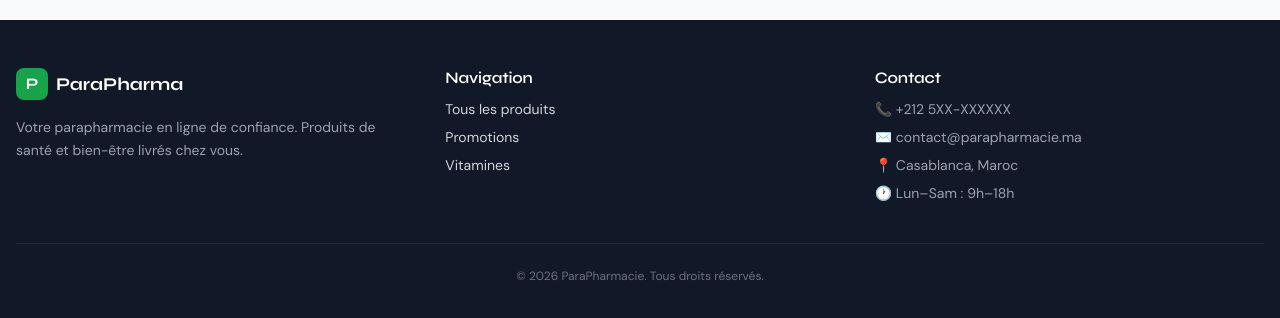
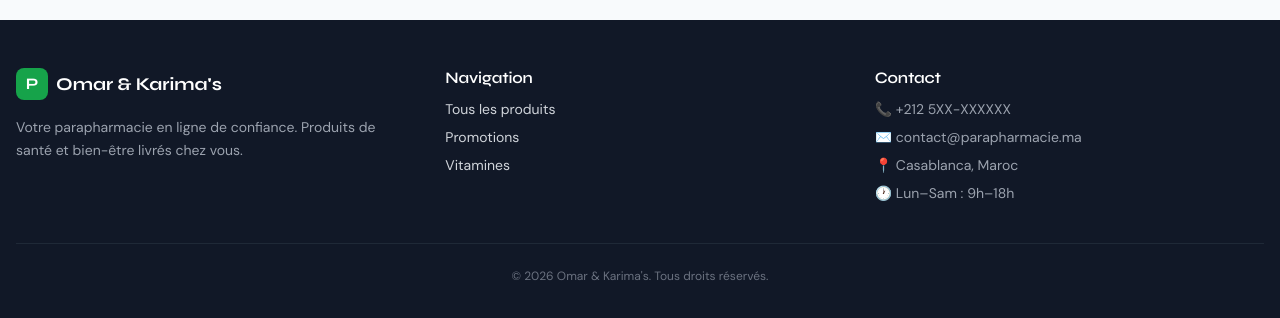
Before and after one commit to Blaze-73/parapharmacy-frontend, a React (Vite) app: page / in a window 1280 px wide. Shown: the part 6314-6632 px from the top of the page. Built offline with nearby package versions, Linux system fonts and the light colour scheme.

Commit message:
deployment patches

```diff
--- a/src/api/mockData.js
+++ b/src/api/mockData.js
@@ -32,8 +32,8 @@ const PRODUITS = [
   { id: 20, nom: 'Savon Surgras Naturel', slug: 'savon-surgras-naturel', marque: 'Uriage', categorie_id: 6, categorie: CATEGORIES[5], prix: 65, prix_effectif: 65, en_solde: false, en_vedette: false, en_stock: true, stock: 150, actif: true, note: 4.7, nb_avis: 210, description: 'Savon surgras enrichi en beurre de karité et huile d\'amande douce. Nettoie en respectant les peaux sèches et sensibles.', images: [], image: null, created_at: '2025-08-20T10:00:00Z' },
   { id: 21, nom: 'Barre Protéinée Amande-Chocolat', slug: 'barre-proteinee-amande-chocolat', marque: 'Pileje', categorie_id: 7, categorie: CATEGORIES[6], prix: 45, prix_effectif: 45, en_solde: false, en_vedette: false, en_stock: true, stock: 200, actif: true, note: 4.3, nb_avis: 198, description: 'Barre protéinée riche en fibres, sans sucres ajoutés. 15g de protéines par barre, parfaite en collation post-sport.', images: [], image: null, created_at: '2025-12-15T10:00:00Z' },
   { id: 22, nom: 'Collagène Marin Pur', slug: 'collagene-marin-pur', marque: 'Arkopharma', categorie_id: 7, categorie: CATEGORIES[6], prix: 350, prix_effectif: 350, en_solde: false, en_vedette: true, en_stock: true, stock: 33, actif: true, note: 4.5, nb_avis: 142, description: 'Collagène marin hydrolysé pure à 100% pour la beauté de la peau, la santé des cheveux et des ongles. Saveur neutre.', images: [], image: null, created_at: '2025-12-20T10:00:00Z' },
-  { id: 23, nom: 'Kit Premiers Soins Urgence', slug: 'kit-premiers-soins-urgence', marque: 'ParaPharma', categorie_id: 8, categorie: CATEGORIES[7], prix: 189, prix_effectif: 189, en_solde: false, en_vedette: false, en_stock: true, stock: 18, actif: true, note: 4.6, nb_avis: 73, description: 'Kit complet de premiers secours avec pansements, compresses stériles, désinfectant et ciseaux. Idéal pour la maison.', images: [], image: null, created_at: '2025-10-01T10:00:00Z' },
-  { id: 24, nom: 'Pansements Hydrocolloïdes', slug: 'pansements-hydrocolloides', marque: 'ParaPharma', categorie_id: 8, categorie: CATEGORIES[7], prix: 55, prix_effectif: 55, en_solde: false, en_vedette: false, en_stock: true, stock: 300, actif: true, note: 4.1, nb_avis: 38, description: 'Pansements hydrocolloïdes invisibles pour soigner les ampoules, cors et petites plaies. Protection étanche 48h.', images: [], image: null, created_at: '2025-09-10T10:00:00Z' },
+  { id: 23, nom: 'Kit Premiers Soins Urgence', slug: 'kit-premiers-soins-urgence', marque: "Omar & Karima's", categorie_id: 8, categorie: CATEGORIES[7], prix: 189, prix_effectif: 189, en_solde: false, en_vedette: false, en_stock: true, stock: 18, actif: true, note: 4.6, nb_avis: 73, description: 'Kit complet de premiers secours avec pansements, compresses stériles, désinfectant et ciseaux. Idéal pour la maison.', images: [], image: null, created_at: '2025-10-01T10:00:00Z' },
+  { id: 24, nom: 'Pansements Hydrocolloïdes', slug: 'pansements-hydrocolloides', marque: "Omar & Karima's", categorie_id: 8, categorie: CATEGORIES[7], prix: 55, prix_effectif: 55, en_solde: false, en_vedette: false, en_stock: true, stock: 300, actif: true, note: 4.1, nb_avis: 38, description: 'Pansements hydrocolloïdes invisibles pour soigner les ampoules, cors et petites plaies. Protection étanche 48h.', images: [], image: null, created_at: '2025-09-10T10:00:00Z' },
   { id: 25, nom: 'Eau Micellaire Démaquillante', slug: 'eau-micellaire-demaquillante', marque: 'La Roche-Posay', categorie_id: 1, categorie: CATEGORIES[0], prix: 175, prix_effectif: 158, prix_promo: 158, en_solde: true, remise: 10, en_vedette: false, en_stock: true, stock: 70, actif: true, note: 4.6, nb_avis: 432, description: 'Eau micellaire ultra-apaisante pour peaux sensibles. Démaquille et nettoie en un geste, sans rincer.', images: [], image: null, created_at: '2025-12-22T10:00:00Z' },
   { id: 26, nom: 'Soin Nuit Réparateur Visage', slug: 'soin-nuit-reparateur-visage', marque: 'Vichy', categorie_id: 1, categorie: CATEGORIES[0], prix: 310, prix_effectif: 310, en_solde: false, en_vedette: true, en_stock: true, stock: 22, actif: true, note: 4.7, nb_avis: 89, description: 'Soin nuit régénérant au resvératrol et à la vitamine C. Répare les signes de l\'âge pendant le sommeil.', images: [], image: null, created_at: '2025-12-28T10:00:00Z' },
   { id: 27, nom: 'Gommage Visage Doux Enzymatique', slug: 'gommage-visage-doux-enzymatique', marque: 'Avène', categorie_id: 1, categorie: CATEGORIES[0], prix: 195, prix_effectif: 195, en_solde: false, en_vedette: false, en_stock: true, stock: 48, actif: true, note: 4.4, nb_avis: 112, description: 'Gommage enzymatique doux aux particules de jojoba. Exfolie en douceur sans agresser, pour un teint lumineux.', images: [], image: null, created_at: '2026-01-02T10:00:00Z' },
@@ -48,16 +48,16 @@ const PRODUITS = [
   { id: 36, nom: 'Brushing Spray Thermo-Protecteur', slug: 'brushing-spray-thermo-protecteur', marque: 'L\'Oréal Professionnel', categorie_id: 4, categorie: CATEGORIES[3], prix: 155, prix_effectif: 155, en_solde: false, en_vedette: false, en_stock: true, stock: 62, actif: true, note: 4.5, nb_avis: 92, description: 'Spray thermo-protecteur pour brushing. Protège jusqu\'à 230°C tout en apportant volume et brillance.', images: [], image: null, created_at: '2026-01-03T10:00:00Z' },
   { id: 37, nom: 'Lait Solaire Après-Soleil', slug: 'lait-solaire-apres-soleil', marque: 'Avène', categorie_id: 5, categorie: CATEGORIES[4], prix: 195, prix_effectif: 165, prix_promo: 165, en_solde: true, remise: 15, en_vedette: false, en_stock: true, stock: 35, actif: true, note: 4.5, nb_avis: 78, description: 'Lait après-soleil apaisant à l\'eau thermale. Hydrate et prolonge le bronzage tout en calmant les picotements.', images: [], image: null, created_at: '2025-12-22T10:00:00Z' },
   { id: 38, nom: 'Stick Solaire Visage SPF50', slug: 'stick-solaire-visage-spf50', marque: 'Mustela', categorie_id: 5, categorie: CATEGORIES[4], prix: 168, prix_effectif: 168, en_solde: false, en_vedette: false, en_stock: true, stock: 30, actif: true, note: 4.3, nb_avis: 47, description: 'Stick solaire visage SPF50+ format poche. Application facile et précise pour les zones sensibles.', images: [], image: null, created_at: '2025-12-10T10:00:00Z' },
-  { id: 39, nom: 'Brosse à Dents Électrique Sonic', slug: 'brosse-dents-electrique-sonic', marque: 'ParaPharma', categorie_id: 6, categorie: CATEGORIES[5], prix: 450, prix_effectif: 380, prix_promo: 380, en_solde: true, remise: 16, en_vedette: true, en_stock: true, stock: 14, actif: true, note: 4.7, nb_avis: 92, description: 'Brosse à dents électrique sonique 5 modes. Technologie à 32 000 vibrations/min pour un nettoyage en profondeur.', images: [], image: null, created_at: '2026-01-06T10:00:00Z' },
-  { id: 40, nom: 'Dentifrice Blanchissant Charbon', slug: 'dentifrice-blanchissant-charbon', marque: 'ParaPharma', categorie_id: 6, categorie: CATEGORIES[5], prix: 85, prix_effectif: 85, en_solde: false, en_vedette: false, en_stock: true, stock: 180, actif: true, note: 4.0, nb_avis: 215, description: 'Dentifrice au charbon végétal actif et à la menthe fraîche. Blanchit les dents naturellement sans les agresser.', images: [], image: null, created_at: '2025-12-05T10:00:00Z' },
+  { id: 39, nom: 'Brosse à Dents Électrique Sonic', slug: 'brosse-dents-electrique-sonic', marque: "Omar & Karima's", categorie_id: 6, categorie: CATEGORIES[5], prix: 450, prix_effectif: 380, prix_promo: 380, en_solde: true, remise: 16, en_vedette: true, en_stock: true, stock: 14, actif: true, note: 4.7, nb_avis: 92, description: 'Brosse à dents électrique sonique 5 modes. Technologie à 32 000 vibrations/min pour un nettoyage en profondeur.', images: [], image: null, created_at: '2026-01-06T10:00:00Z' },
+  { id: 40, nom: 'Dentifrice Blanchissant Charbon', slug: 'dentifrice-blanchissant-charbon', marque: "Omar & Karima's", categorie_id: 6, categorie: CATEGORIES[5], prix: 85, prix_effectif: 85, en_solde: false, en_vedette: false, en_stock: true, stock: 180, actif: true, note: 4.0, nb_avis: 215, description: 'Dentifrice au charbon végétal actif et à la menthe fraîche. Blanchit les dents naturellement sans les agresser.', images: [], image: null, created_at: '2025-12-05T10:00:00Z' },
   { id: 41, nom: 'Mousse Nettoyante Visage', slug: 'mousse-nettoyante-visage', marque: 'Uriage', categorie_id: 6, categorie: CATEGORIES[5], prix: 155, prix_effectif: 140, prix_promo: 140, en_solde: true, remise: 10, en_vedette: false, en_stock: true, stock: 58, actif: true, note: 4.4, nb_avis: 77, description: 'Mousse nettoyante hydratante à l\'eau thermale. Nettoie en douceur sans dessécher la peau. Format 150ml.', images: [], image: null, created_at: '2026-01-01T10:00:00Z' },
   { id: 42, nom: 'Spiruline Bio Pure 500mg', slug: 'spiruline-bio-pure-500mg', marque: 'Arkopharma', categorie_id: 7, categorie: CATEGORIES[6], prix: 195, prix_effectif: 176, prix_promo: 176, en_solde: true, remise: 10, en_vedette: true, en_stock: true, stock: 85, actif: true, note: 4.4, nb_avis: 189, description: 'Spiruline bio pure française 500mg. Riche en fer, protéines et antioxydants naturels. 200 comprimés.', images: [], image: null, created_at: '2026-01-09T10:00:00Z' },
   { id: 43, nom: 'Mélatonine Action Rapide', slug: 'melatonine-action-rapide', marque: 'Forté Pharma', categorie_id: 7, categorie: CATEGORIES[6], prix: 135, prix_effectif: 135, en_solde: false, en_vedette: false, en_stock: true, stock: 100, actif: true, note: 4.5, nb_avis: 234, description: 'Mélatonine en comprimés orodispersibles 1mg. Aide à s\'endormir rapidement et à réguler le cycle du sommeil.', images: [], image: null, created_at: '2025-12-28T10:00:00Z' },
   { id: 44, nom: 'Charbon Végétal Actif Digestion', slug: 'charbon-vegetal-actif-digestion', marque: 'Pileje', categorie_id: 7, categorie: CATEGORIES[6], prix: 115, prix_effectif: 115, en_solde: false, en_vedette: false, en_stock: true, stock: 130, actif: true, note: 4.2, nb_avis: 156, description: 'Charbon végétal actif micronisé pour faciliter la digestion et réduire les ballonnements. 60 gélules.', images: [], image: null, created_at: '2025-12-20T10:00:00Z' },
-  { id: 45, nom: 'Thermomètre Infrarouge', slug: 'thermometre-infrarouge', marque: 'ParaPharma', categorie_id: 8, categorie: CATEGORIES[7], prix: 275, prix_effectif: 275, en_solde: false, en_vedette: false, en_stock: true, stock: 10, actif: true, note: 4.6, nb_avis: 145, description: 'Thermomètre infrarouge sans contact. Mesure précise en 1 seconde. Pour toute la famille, du nouveau-né à l\'adulte.', images: [], image: null, created_at: '2025-12-15T10:00:00Z' },
-  { id: 46, nom: 'Masques Chirurgicaux Lot 50', slug: 'masques-chirurgicaux-lot-50', marque: 'ParaPharma', categorie_id: 8, categorie: CATEGORIES[7], prix: 65, prix_effectif: 65, en_solde: false, en_vedette: false, en_stock: true, stock: 500, actif: true, note: 4.1, nb_avis: 678, description: 'Masques chirurgicaux type IIR, lot de 50. Certification CE, 3 couches de protection. Fabriqué en France.', images: [], image: null, created_at: '2025-12-10T10:00:00Z' },
+  { id: 45, nom: 'Thermomètre Infrarouge', slug: 'thermometre-infrarouge', marque: "Omar & Karima's", categorie_id: 8, categorie: CATEGORIES[7], prix: 275, prix_effectif: 275, en_solde: false, en_vedette: false, en_stock: true, stock: 10, actif: true, note: 4.6, nb_avis: 145, description: 'Thermomètre infrarouge sans contact. Mesure précise en 1 seconde. Pour toute la famille, du nouveau-né à l\'adulte.', images: [], image: null, created_at: '2025-12-15T10:00:00Z' },
+  { id: 46, nom: 'Masques Chirurgicaux Lot 50', slug: 'masques-chirurgicaux-lot-50', marque: "Omar & Karima's", categorie_id: 8, categorie: CATEGORIES[7], prix: 65, prix_effectif: 65, en_solde: false, en_vedette: false, en_stock: true, stock: 500, actif: true, note: 4.1, nb_avis: 678, description: 'Masques chirurgicaux type IIR, lot de 50. Certification CE, 3 couches de protection. Fabriqué en France.', images: [], image: null, created_at: '2025-12-10T10:00:00Z' },
   { id: 47, nom: 'Multi-Vitamines Enfants Gommes', slug: 'multi-vitamines-enfants-gommes', marque: 'Arkopharma', categorie_id: 7, categorie: CATEGORIES[6], prix: 145, prix_effectif: 145, en_solde: false, en_vedette: true, en_stock: true, stock: 75, actif: true, note: 4.7, nb_avis: 312, description: 'Gommes multivitaminées aux fruits pour enfants dès 4 ans. Vitamines A, C, D, E, B6, B12. Sans sucre ajouté.', images: [], image: null, created_at: '2026-01-15T10:00:00Z' },
-  { id: 48, nom: 'Bande de Contention Élastique', slug: 'bande-contention-elastique', marque: 'ParaPharma', categorie_id: 8, categorie: CATEGORIES[7], prix: 38, prix_effectif: 38, en_solde: false, en_vedette: false, en_stock: true, stock: 250, actif: true, note: 4.0, nb_avis: 28, description: 'Bande de contention élastique 4m x 10cm. Maintien et compression pour entorses et oedèmes. Lavable et réutilisable.', images: [], image: null, created_at: '2025-12-22T10:00:00Z' },
+  { id: 48, nom: 'Bande de Contention Élastique', slug: 'bande-contention-elastique', marque: "Omar & Karima's", categorie_id: 8, categorie: CATEGORIES[7], prix: 38, prix_effectif: 38, en_solde: false, en_vedette: false, en_stock: true, stock: 250, actif: true, note: 4.0, nb_avis: 28, description: 'Bande de contention élastique 4m x 10cm. Maintien et compression pour entorses et oedèmes. Lavable et réutilisable.', images: [], image: null, created_at: '2025-12-22T10:00:00Z' },
 ]
 
 const AVIS = [
@@ -86,14 +86,14 @@ const COMMANDES = [
   { id: 1, numero: 'CMD-202512-0001', user_id: 2, user: { id: 2, nom: 'Fatima Benali', email: 'fatima@test.ma', telephone: '+212 6XX-XXXXXX' }, statut: 'livree', total: 430, sous_total: 400, frais_livraison: 30, adresse_livraison: '12 Rue Ibn Sina', ville: 'Casablanca', code_postal: '20000', paiement: 'livraison', notes: '', created_at: '2025-12-05T14:30:00Z' },
   { id: 2, numero: 'CMD-202512-0002', user_id: 2, user: { id: 2, nom: 'Fatima Benali', email: 'fatima@test.ma', telephone: '+212 6XX-XXXXXX' }, statut: 'expediee', total: 585, sous_total: 585, frais_livraison: 0, adresse_livraison: '12 Rue Ibn Sina', ville: 'Casablanca', code_postal: '20000', paiement: 'carte', notes: 'Appeler avant livraison', created_at: '2025-12-12T10:15:00Z' },
   { id: 3, numero: 'CMD-202512-0003', user_id: 2, user: { id: 2, nom: 'Fatima Benali', email: 'fatima@test.ma', telephone: '+212 6XX-XXXXXX' }, statut: 'confirmee', total: 260, sous_total: 260, frais_livraison: 0, adresse_livraison: '12 Rue Ibn Sina', ville: 'Casablanca', code_postal: '20000', paiement: 'livraison', notes: '', created_at: '2025-12-18T16:45:00Z' },
-  { id: 4, numero: 'CMD-202512-0004', user_id: 1, user: { id: 1, nom: 'Admin ParaPharma', email: 'admin@parapharmacie.ma', telephone: '+212 5XX-XXXXXX' }, statut: 'en_attente', total: 450, sous_total: 420, frais_livraison: 30, adresse_livraison: 'Av. Mohammed V', ville: 'Rabat', code_postal: '10000', paiement: 'livraison', notes: 'Livrer entre 14h et 17h', created_at: '2025-12-20T09:00:00Z' },
+  { id: 4, numero: 'CMD-202512-0004', user_id: 1, user: { id: 1, nom: "Admin Omar & Karima's", email: 'admin@parapharmacie.ma', telephone: '+212 5XX-XXXXXX' }, statut: 'en_attente', total: 450, sous_total: 420, frais_livraison: 30, adresse_livraison: 'Av. Mohammed V', ville: 'Rabat', code_postal: '10000', paiement: 'livraison', notes: 'Livrer entre 14h et 17h', created_at: '2025-12-20T09:00:00Z' },
   { id: 5, numero: 'CMD-202512-0005', user_id: 3, user: { id: 3, nom: 'Youssef El Amrani', email: 'youssef@test.ma', telephone: '+212 7XX-XXXXXX' }, statut: 'annulee', total: 195, sous_total: 195, frais_livraison: 0, adresse_livraison: '23 Rue des Orangers', ville: 'Marrakech', code_postal: '40000', paiement: 'carte', notes: '', created_at: '2025-12-15T11:20:00Z' },
   { id: 6, numero: 'CMD-202601-0006', user_id: 2, user: { id: 2, nom: 'Fatima Benali', email: 'fatima@test.ma', telephone: '+212 6XX-XXXXXX' }, statut: 'en_attente', total: 620, sous_total: 620, frais_livraison: 0, adresse_livraison: '12 Rue Ibn Sina', ville: 'Casablanca', code_postal: '20000', paiement: 'livraison', notes: '', created_at: '2026-01-10T09:30:00Z' },
   { id: 7, numero: 'CMD-202601-0007', user_id: 4, user: { id: 4, nom: 'Salma El Idrissi', email: 'salma@test.ma', telephone: '+212 6XX-XXXXXX' }, statut: 'confirmee', total: 330, sous_total: 300, frais_livraison: 30, adresse_livraison: '7 Rue Hassan II', ville: 'Fès', code_postal: '30000', paiement: 'carte', notes: 'Code d\'accès: 1234', created_at: '2026-01-08T15:00:00Z' },
 ]
 
 const UTILISATEURS = [
-  { id: 1, nom: 'Admin ParaPharma', email: 'admin@parapharmacie.ma', telephone: '+212 5XX-XXXXXX', role: 'admin', commandes_count: 1, created_at: '2025-01-01T00:00:00Z' },
+  { id: 1, nom: "Admin Omar & Karima's", email: 'admin@parapharmacie.ma', telephone: '+212 5XX-XXXXXX', role: 'admin', commandes_count: 1, created_at: '2025-01-01T00:00:00Z' },
   { id: 2, nom: 'Fatima Benali', email: 'fatima@test.ma', telephone: '+212 6XX-XXXXXX', role: 'client', commandes_count: 4, created_at: '2025-06-15T00:00:00Z' },
   { id: 3, nom: 'Youssef El Amrani', email: 'youssef@test.ma', telephone: '+212 7XX-XXXXXX', role: 'client', commandes_count: 1, created_at: '2025-09-20T00:00:00Z' },
   { id: 4, nom: 'Salma El Idrissi', email: 'salma@test.ma', telephone: '+212 6XX-XXXXXX', role: 'client', commandes_count: 1, created_at: '2025-11-01T00:00:00Z' },
@@ -221,7 +221,7 @@ export function creerCommande(payload) {
   const commande = {
     id, numero,
     user_id: 1,
-    user: { id: 1, nom: 'Admin ParaPharma', email: 'admin@parapharmacie.ma', telephone: '+212 5XX-XXXXXX' },
+    user: { id: 1, nom: "Admin Omar & Karima's", email: 'admin@parapharmacie.ma', telephone: '+212 5XX-XXXXXX' },
     statut: 'en_attente',
     total: total + frais,
     sous_total: total,
--- a/src/components/layout/AdminLayout.jsx
+++ b/src/components/layout/AdminLayout.jsx
@@ -37,7 +37,7 @@ export default function AdminLayout() {
               <span className="text-white font-extrabold" style={{ fontFamily: 'Syne' }}>P</span>
             </div>
             <div>
-              <p className="text-white font-bold text-sm" style={{ fontFamily: 'Syne' }}>ParaPharma</p>
+              <p className="text-white font-bold text-sm" style={{ fontFamily: 'Syne' }}>Omar &amp; Karima's</p>
               <p className="text-gray-400 text-xs">Administration</p>
             </div>
           </Link>
--- a/src/components/layout/Layout.jsx
+++ b/src/components/layout/Layout.jsx
@@ -370,7 +370,7 @@ export default function Layout() {
                 <div className="w-8 h-8 bg-vert-600 rounded-lg flex items-center justify-center">
                   <span className="text-white font-bold" style={{ fontFamily: 'Syne' }}>P</span>
                 </div>
-                <span className="text-lg font-bold text-white" style={{ fontFamily: 'Syne' }}>ParaPharma</span>
+                <span className="text-lg font-bold text-white" style={{ fontFamily: 'Syne' }}>Omar &amp; Karima's</span>
               </div>
               <p className="text-sm text-gray-400 leading-relaxed">
                 Votre parapharmacie en ligne de confiance. Produits de santé et bien-être livrés chez vous.
@@ -395,7 +395,7 @@ export default function Layout() {
             </div>
           </div>
           <div className="border-t border-gray-800 pt-6 text-center text-xs text-gray-500">
-            © {new Date().getFullYear()} ParaPharmacie. Tous droits réservés.
+            © {new Date().getFullYear()} Omar &amp; Karima's. Tous droits réservés.
           </div>
         </div>
       </footer>
--- a/src/pages/Connexion.jsx
+++ b/src/pages/Connexion.jsx
@@ -46,7 +46,7 @@ export default function Connexion() {
             <div className="w-10 h-10 bg-vert-600 rounded-2xl flex items-center justify-center">
               <span className="text-white font-extrabold text-xl" style={{ fontFamily: 'Syne' }}>P</span>
             </div>
-            <span className="text-2xl font-extrabold text-gray-900" style={{ fontFamily: 'Syne' }}>ParaPharma</span>
+            <span className="text-2xl font-extrabold text-gray-900" style={{ fontFamily: 'Syne' }}>Omar &amp; Karima's</span>
           </Link>
           <h1 className="text-3xl font-bold text-gray-900">Connexion</h1>
           <p className="text-gray-500 mt-2">Bienvenue ! Connectez-vous à votre compte.</p>
--- a/src/pages/Inscription.jsx
+++ b/src/pages/Inscription.jsx
@@ -46,7 +46,7 @@ export default function Inscription() {
             <div className="w-10 h-10 bg-vert-600 rounded-2xl flex items-center justify-center">
               <span className="text-white font-extrabold text-xl" style={{ fontFamily: 'Syne' }}>P</span>
             </div>
-            <span className="text-2xl font-extrabold text-gray-900" style={{ fontFamily: 'Syne' }}>ParaPharma</span>
+            <span className="text-2xl font-extrabold text-gray-900" style={{ fontFamily: 'Syne' }}>Omar &amp; Karima's</span>
           </Link>
           <h1 className="text-3xl font-bold text-gray-900">Créer un compte</h1>
           <p className="text-gray-500 mt-2">Rejoignez des milliers de clients satisfaits</p>
```
Also changed, not shown: src/pages/admin/Produits.jsx (+5 -31 lines).
